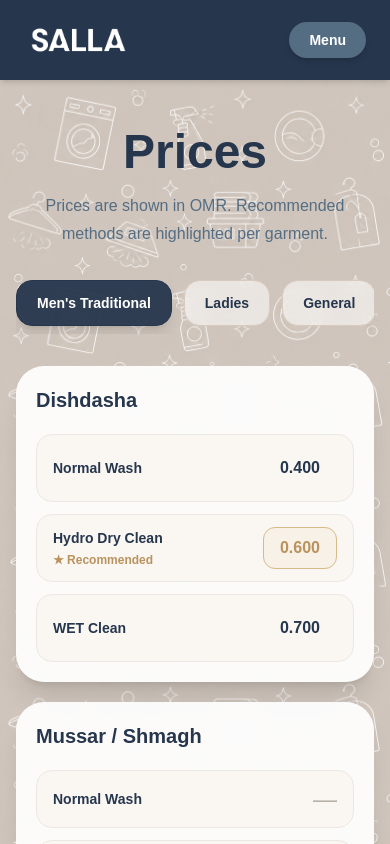
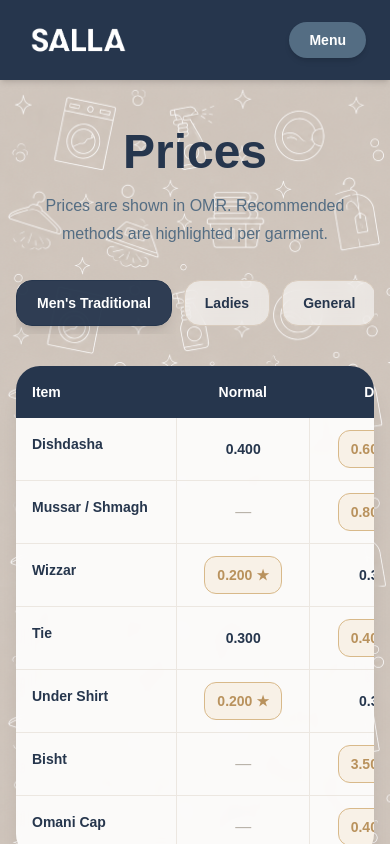
Before and after one commit to yasserm1999/salla-website, a Next.js app: page /prices in a window 390 px wide. Shown: the top 844 px of the page. Built offline with nearby package versions, Linux system fonts and the light colour scheme.

Commit message:
Add responsive mobile pricing layout

```diff
--- a/app/prices/page.tsx
+++ b/app/prices/page.tsx
@@ -8,7 +8,6 @@ import {
   Droplets,
   Leaf,
   Settings,
-  ShieldCheck,
   Shirt,
   X,
 } from "lucide-react";
@@ -100,6 +99,7 @@ const data: Record<string, PriceItem[]> = {
       suitable: "Omani caps and embroidered details",
     },
   ],
+
   Ladies: [
     {
       item: "Abaya",
@@ -132,6 +132,7 @@ const data: Record<string, PriceItem[]> = {
       suitable: "Delicate dresses and soft fabrics",
     },
   ],
+
   General: [
     {
       item: "Shirt",
@@ -163,6 +164,7 @@ const data: Record<string, PriceItem[]> = {
       suitable: "Suits, jackets, and structured garments",
     },
   ],
+
   "Kids' Wear": [
     {
       item: "Kids Shirt",
@@ -184,6 +186,7 @@ const data: Record<string, PriceItem[]> = {
       suitable: "Regular kids dresses",
     },
   ],
+
   "Bedding & Household": [
     {
       item: "Bedsheet",
@@ -267,6 +270,7 @@ export default function PricesPage() {
               <Shirt size={19} />
               Item
             </div>
+
             <HeaderCell icon={<Droplets size={18} />} label="Normal Wash" />
             <HeaderCell icon={<Shirt size={18} />} label="Hydro Dry Clean" />
             <HeaderCell icon={<Droplets size={18} />} label="WET Clean" />
@@ -316,18 +320,32 @@ export default function PricesPage() {
           ))}
         </div>
 
-        {/* MOBILE CARDS */}
-        <div className="mt-8 space-y-5 md:hidden">
+        {/* MOBILE COMPACT TABLE */}
+        <div className="relative z-20 mt-8 overflow-x-auto rounded-[24px] bg-white/90 shadow-xl backdrop-blur md:hidden">
+          <div className="min-w-[560px]">
+            <div className="grid grid-cols-[1.2fr_1fr_1fr_1fr] bg-[#26364d] text-white">
+              <div className="px-4 py-4 text-sm font-bold">Item</div>
+              <div className="px-3 py-4 text-center text-sm font-bold">
+                Normal
+              </div>
+              <div className="px-3 py-4 text-center text-sm font-bold">
+                Dry
+              </div>
+              <div className="px-3 py-4 text-center text-sm font-bold">
+                WET
+              </div>
+            </div>
+
             {data[activeCategory].map((row) => (
               <div
                 key={row.item}
-              className="rounded-[28px] bg-white/92 p-5 shadow-xl backdrop-blur"
+                className="grid grid-cols-[1.2fr_1fr_1fr_1fr] border-b border-[#ece7e1] last:border-b-0"
               >
-              <h2 className="text-xl font-bold text-[#26364d]">{row.item}</h2>
+                <div className="px-4 py-4 text-sm font-bold text-[#26364d]">
+                  {row.item}
+                </div>
 
-              <div className="mt-5 space-y-3">
-                <MobilePriceRow
-                  label="Normal Wash"
+                <MobileTableCell
                   value={row.normal}
                   recommended={row.recommended === "normal"}
                   onClick={() =>
@@ -335,8 +353,7 @@ export default function PricesPage() {
                   }
                 />
 
-                <MobilePriceRow
-                  label="Hydro Dry Clean"
+                <MobileTableCell
                   value={row.dry}
                   recommended={row.recommended === "dry"}
                   onClick={() =>
@@ -344,8 +361,7 @@ export default function PricesPage() {
                   }
                 />
 
-                <MobilePriceRow
-                  label="WET Clean"
+                <MobileTableCell
                   value={row.wet}
                   recommended={row.recommended === "wet"}
                   onClick={() =>
@@ -353,16 +369,16 @@ export default function PricesPage() {
                   }
                 />
               </div>
+            ))}
+          </div>
+        </div>
 
-              {selected?.item === row.item && (
+        {selected && (
           <RecommendationCard
-                  row={row}
+            row={selected}
             onClose={() => setSelected(null)}
           />
         )}
-            </div>
-          ))}
-        </div>
 
         <div className="relative z-10 mt-10 grid rounded-3xl bg-[#26364d]/95 text-white shadow-2xl backdrop-blur md:grid-cols-4">
           <Feature
@@ -430,6 +446,7 @@ function PriceCell({
       >
         <div className="flex items-center justify-center gap-2">
           <span>{value}</span>
+
           {recommended && (
             <>
               <span className="text-sm">★</span>
@@ -442,43 +459,37 @@ function PriceCell({
   );
 }
 
-function MobilePriceRow({
-  label,
+function MobileTableCell({
   value,
   recommended,
   onClick,
 }: {
-  label: string;
   value: string;
   recommended: boolean;
   onClick: () => void;
 }) {
+  if (value === "-") {
     return (
-    <div className="flex items-center justify-between rounded-2xl border border-[#ece7e1] bg-[#faf7f3] px-4 py-3">
-      <div>
-        <p className="text-sm font-semibold text-[#26364d]">{label}</p>
-        {recommended && (
-          <p className="mt-1 text-xs font-semibold text-[#b9925d]">
-            ★ Recommended
-          </p>
-        )}
+      <div className="flex items-center justify-center border-l border-[#ece7e1] py-4 text-[#b8b1a8]">
+        —
       </div>
+    );
+  }
 
-      {value === "-" ? (
-        <span className="text-2xl text-[#b8b1a8]">—</span>
-      ) : (
+  return (
+    <div className="flex items-center justify-center border-l border-[#ece7e1] py-3">
       <button
         type="button"
         onClick={recommended ? onClick : undefined}
-          className={`rounded-xl border px-4 py-2 font-bold ${
+        className={`rounded-xl border px-3 py-2 text-sm font-bold ${
           recommended
             ? "border-[#d8b98a] bg-[#f8f1e7] text-[#b9925d]"
             : "border-transparent text-[#26364d]"
         }`}
       >
         {value}
+        {recommended && <span className="ml-1">★</span>}
       </button>
-      )}
     </div>
   );
 }
@@ -504,7 +515,7 @@ function RecommendationCard({
       className={
         desktop
           ? `absolute ${leftPosition} top-[72px] z-[120] w-[355px] -translate-x-1/2`
-          : "mt-5 w-full"
+          : "fixed left-1/2 top-1/2 z-[999] w-[88vw] max-w-[360px] -translate-x-1/2 -translate-y-1/2"
       }
     >
       <div className="relative rounded-[26px] bg-[#102845] p-5 text-white shadow-2xl md:p-6">
@@ -579,6 +590,7 @@ function Feature({
   return (
     <div className="flex items-center gap-4 border-white/10 px-6 py-6 md:border-r md:px-8 md:py-7 last:border-r-0">
       <div className="text-[#d8b98a]">{icon}</div>
+
       <div>
         <h3 className="text-base font-bold md:text-lg">{title}</h3>
         <p className="mt-1 text-sm text-white/80">{text}</p>
```
Lines whose indentation alone changed are shown as unchanged.
